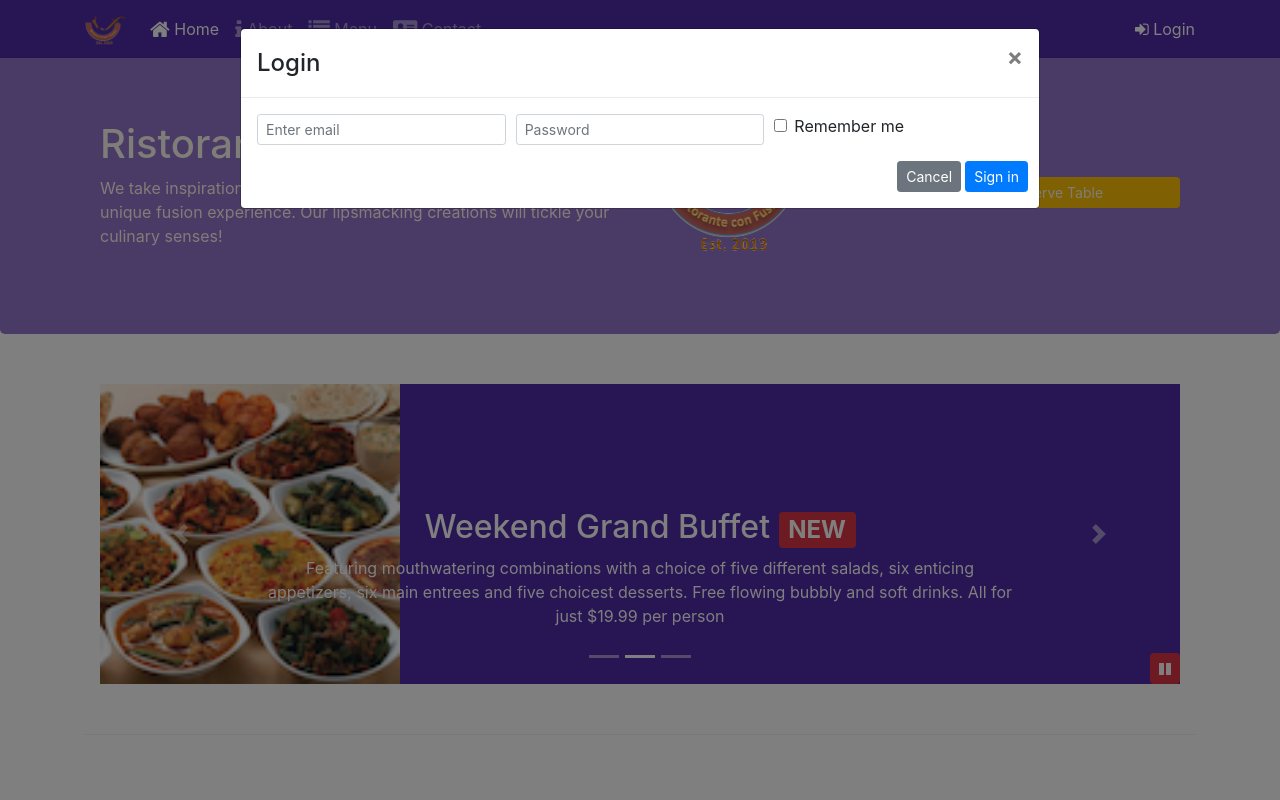
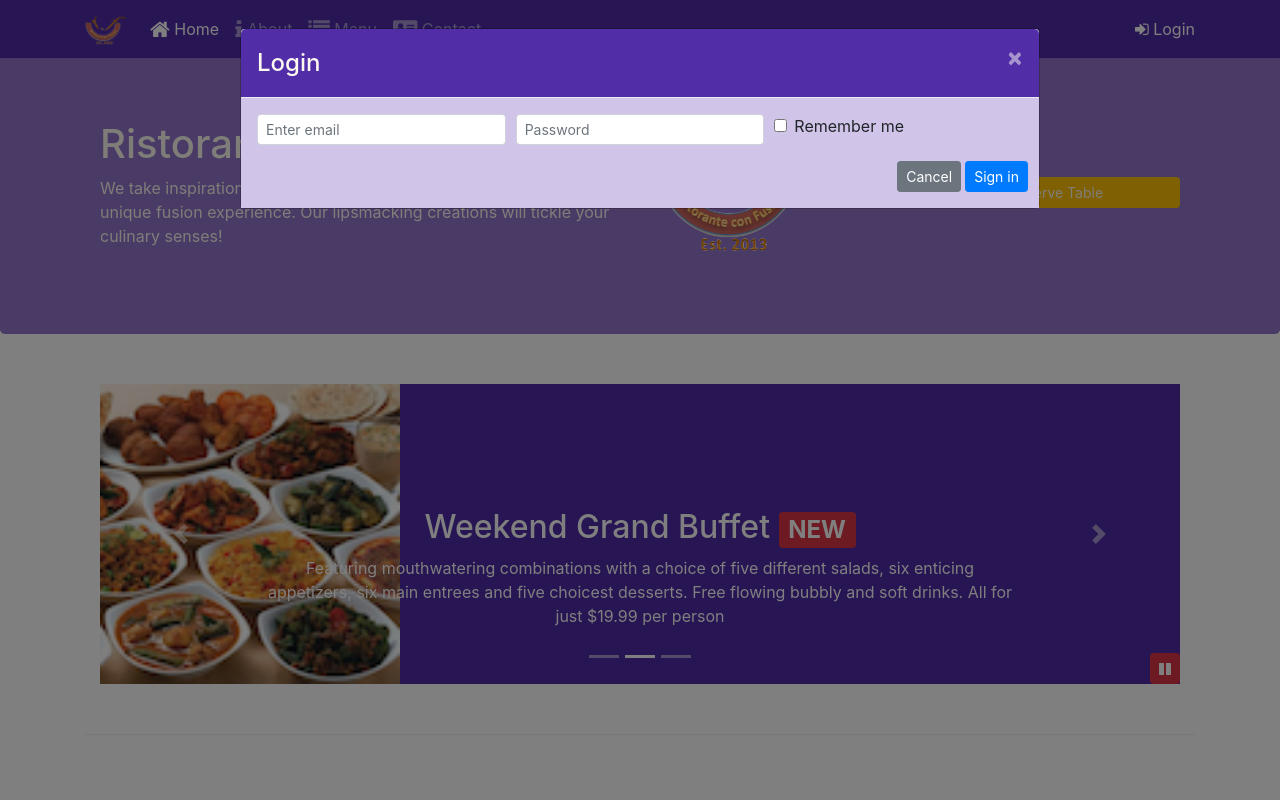
Before and after one commit to seygorin/create-site-style-coursera, a website: page index.html in a window 1280 px wide. Both pictures are taken after a click on the link "Login". Shown: the top 800 px of the page. Drawn offline with nearby package versions, Linux system fonts and the light colour scheme.

Commit message:
Assignment 4: Bootstrap, JQuery and Sass

```diff
--- a/css/styles.scss
+++ b/css/styles.scss
@@ -74,3 +74,19 @@ body{
     bottom: 0px;
     z-index: 1;
 }
+
+.modal-header {
+    background:$background-dark;
+
+    .modal-title {
+        color: $lt-gray;
+    }
+}
+
+.modal-body {
+    background:$background-pale;
+}
+
+.close {
+    color: f$lt-grayloralwhite;
+}
--- a/index.html
+++ b/index.html
@@ -31,7 +31,7 @@
                     <li class="nav-item"><a class="nav-link" href="./contactus.html"><span class="fa fa-address-card fa-lg"></span> Contact</a></li>
                 </ul>
                 <span class="navbar-text">
-                    <a data-toggle="modal" data-target="#loginModal">
+                    <a id="loginButton">
                         <span class="fa fa-sign-in"></span> Login
                     </a>
                 </span>
@@ -78,7 +78,7 @@
 
 
 
-    <div id="reserve" class="modal fade">
+    <div id="reserveModal" class="modal fade">
         <div class="modal-dialog modal-lg" role="content">
             <div class="col-12">
                 <div class="modal-content">
@@ -185,7 +185,7 @@
                 </div>
                 <div class="col-12 col-sm align-self-center">
                     <div class="">
-                        <a data-toggle="modal" data-target="#reserve" class="btn btn-warning btn-sm btn-block" role="button" aria-pressed="true" data-placement="bottom">Reserve Table</a>
+                        <a class="btn btn-warning btn-sm btn-block" role="button" id="reserveButton">Reserve Table</a>
                     </div>
                 </div>
             </div>
@@ -347,6 +347,15 @@
                         $('#carouselButton').children('span').addClass('fa-pause');
                     }
                 });
+
+                $("#loginButton").click(function(){
+                $("#loginModal").modal('show');
+                });
+
+                $("#reserveButton").click(function(){
+                $("#reserveModal").modal('show');
+                });
+
             });
         </script>
 
```
Also changed, not shown: css/styles.css, 2 other files.
